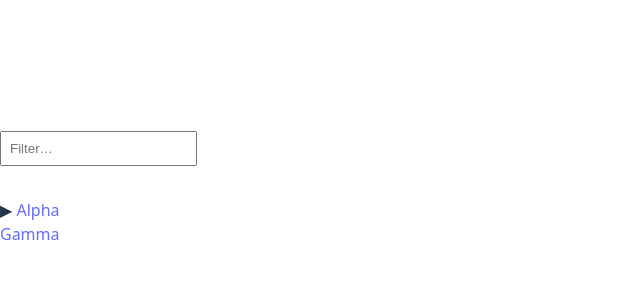
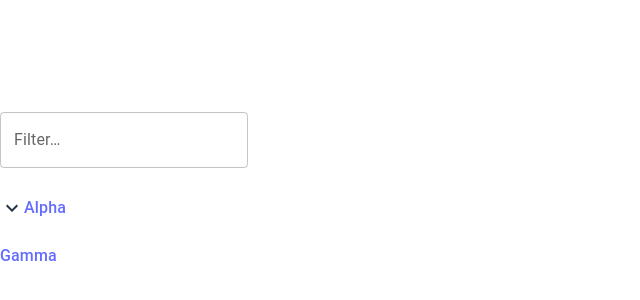
Before and after one commit to jm3lee/press, a React (Vite) app in the folder app/indextree/: page / in a window 1280 px wide. Shown: the part 204-504 px from the top of the page, without its empty margins (0-640 px from the left). Built offline with nearby package versions, Linux system fonts and the light colour scheme.

Commit message:
feat(indextree): use material ui components (#159)

```diff
--- a/app/indextree/package.json
+++ b/app/indextree/package.json
@@ -11,7 +11,9 @@
   },
   "dependencies": {
     "react": "^19.1.0",
-    "react-dom": "^19.1.0"
+    "react-dom": "^19.1.0",
+    "@mui/material": "^7.1.0",
+    "@mui/icons-material": "^7.1.0"
   },
   "devDependencies": {
     "@eslint/js": "^9.30.1",
--- a/app/indextree/src/IndexTree.jsx
+++ b/app/indextree/src/IndexTree.jsx
@@ -1,4 +1,12 @@
 import React, { useState, useEffect } from 'react';
+import {
+  TextField,
+  List,
+  ListItemButton,
+  ListItemText,
+  Collapse
+} from '@mui/material';
+import { ExpandLess, ExpandMore } from '@mui/icons-material';
 
 /**
  * @typedef {Object} TreeNodeData
@@ -38,26 +46,27 @@ function TreeNode({ node }) {
   const hasChildren = Boolean(node.children && node.children.length);
 
   return (
-    <li style={{ listStyle: 'none' }}>
-      <div
-        style={{ cursor: hasChildren ? 'pointer' : 'default' }}
-        onClick={() => hasChildren && setOpen((o) => !o)}
-      >
-        {hasChildren && (open ? '▼ ' : '▶ ')}
+    <>
+      <ListItemButton onClick={() => hasChildren && setOpen((o) => !o)} sx={{ pl: 0 }}>
+        {hasChildren && (open ? <ExpandLess /> : <ExpandMore />)}
         {node.url ? (
-          <a href={node.url}>{node.title}</a>
+          <ListItemText
+            primary={<a href={node.url} onClick={(e) => e.stopPropagation()}>{node.title}</a>}
+          />
         ) : (
-          node.title
+          <ListItemText primary={node.title} />
         )}
-      </div>
-      {hasChildren && open && (
-        <ul style={{ paddingLeft: '1rem', margin: 0 }}>
-          {node.children.map((child) => (
-            <TreeNode key={child.id} node={child} />
-          ))}
-        </ul>
+      </ListItemButton>
+      {hasChildren && (
+        <Collapse in={open} timeout="auto" unmountOnExit>
+          <List component="div" disablePadding sx={{ pl: 4 }}>
+            {node.children.map((child) => (
+              <TreeNode key={child.id} node={child} />
+            ))}
+          </List>
+        </Collapse>
       )}
-    </li>
+    </>
   );
 }
 
@@ -84,23 +93,19 @@ export default function IndexTree({ src }) {
 
   return (
     <div>
-      <input
-        type="text"
-        placeholder="Filter…"
+      <TextField
+        fullWidth
+        variant="outlined"
+        label="Filter…"
         value={query}
         onChange={(e) => setQuery(e.target.value)}
-        style={{
-          width: '100%',
-          padding: '0.5rem',
-          marginBottom: '1rem',
-          boxSizing: 'border-box'
-        }}
+        sx={{ mb: 2 }}
       />
-      <ul style={{ paddingLeft: 0 }}>
+      <List sx={{ p: 0 }}>
         {filtered.map((node) => (
           <TreeNode key={node.id} node={node} />
         ))}
-      </ul>
+      </List>
     </div>
   );
 }
```
Also changed, not shown: 2 other files (tests, documents, lock files or other folders).
